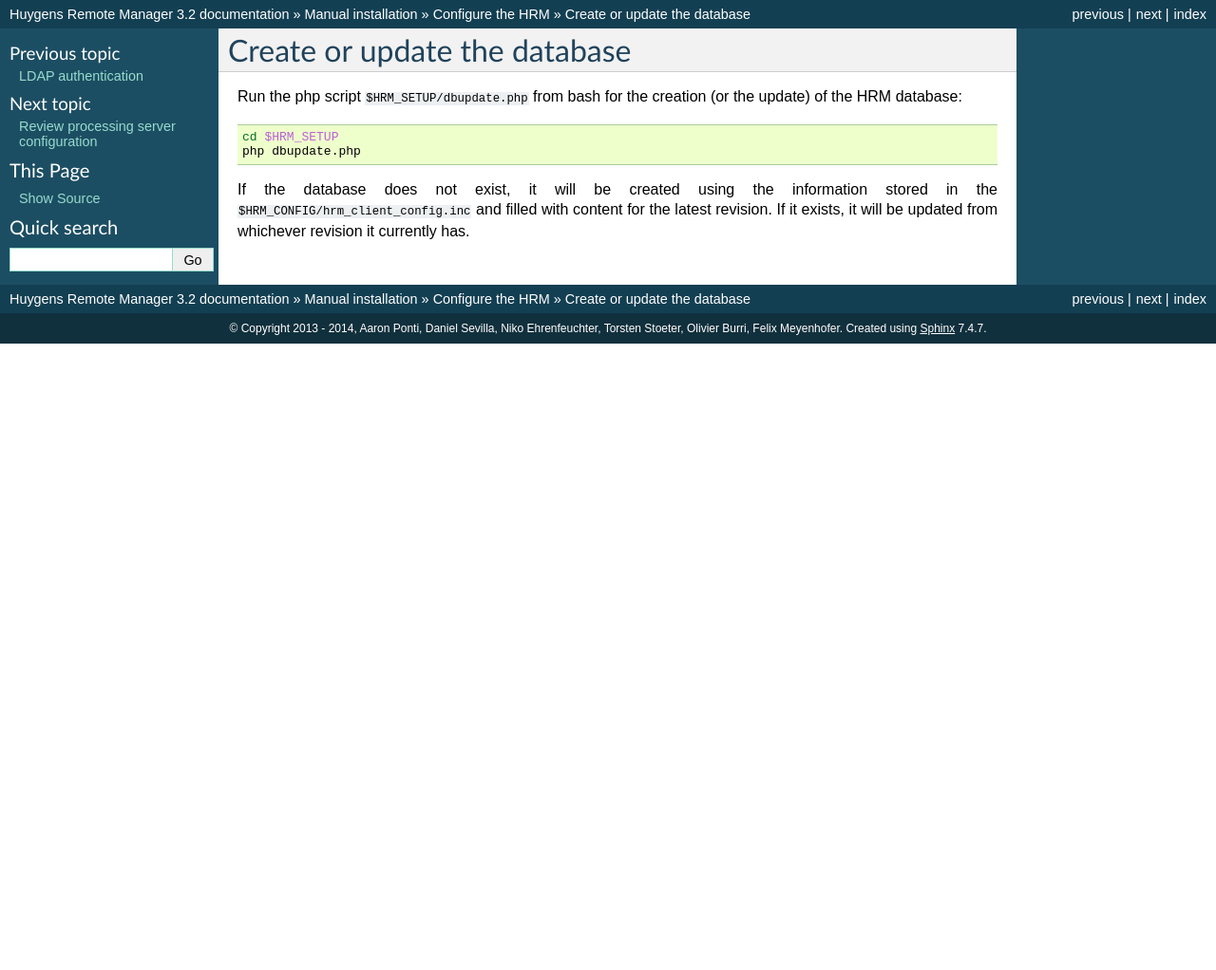
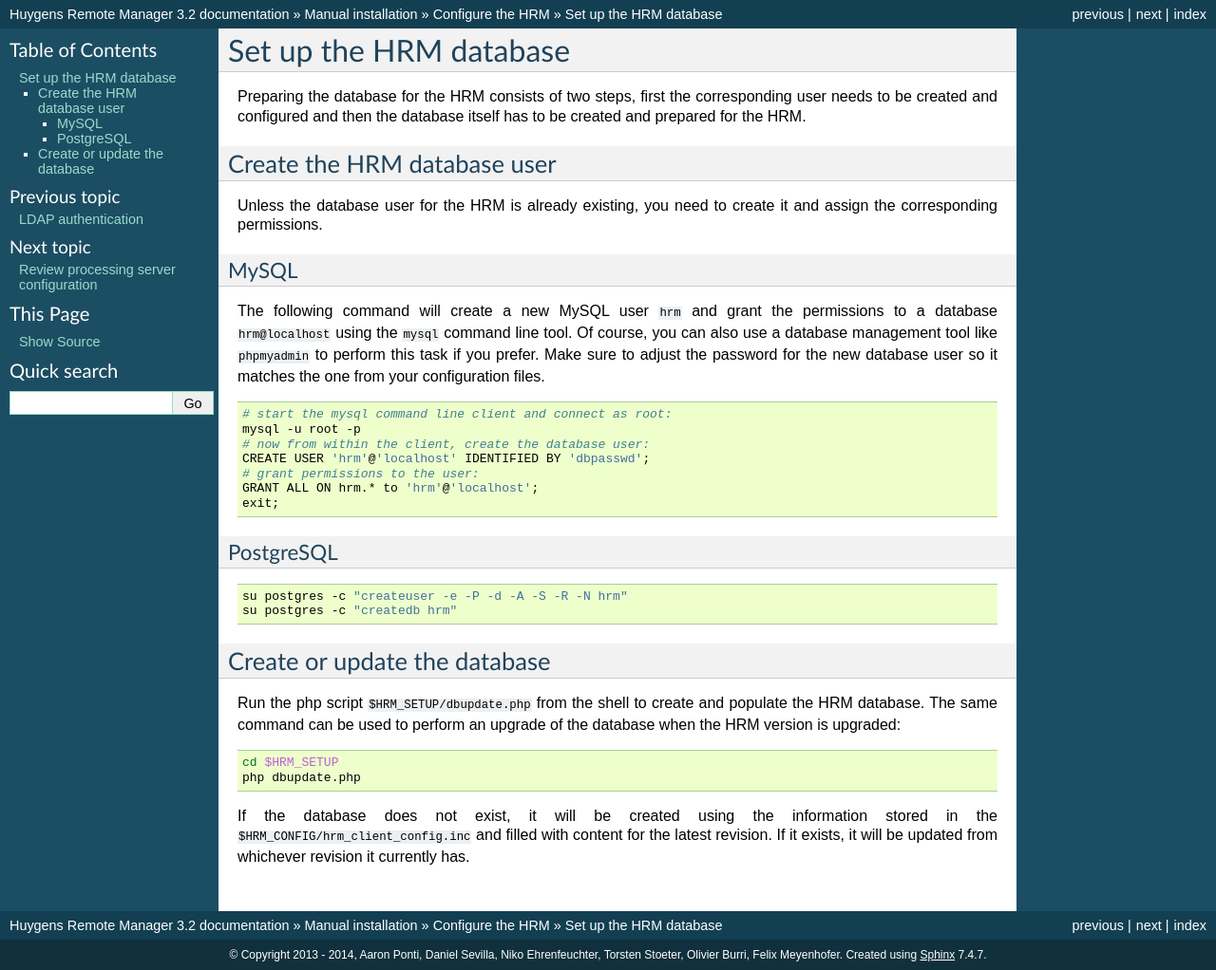
Before and after one commit to aarpon/hrm_docs, a Sphinx documentation site: the page built from docs/create_database.rst, in a window 1280 px wide. Shown: the whole page at 95% size. Built offline with Sphinx 7.4.7, drawn with Linux system fonts in a browser that asks for light colours; before the commit the page ends 900 px from its top, so only the background shows below that.

Commit message:
Add instructions how to configure the DB.
refs #324

```diff
--- a/docs/create_database.rst
+++ b/docs/create_database.rst
@@ -3,13 +3,59 @@
 .. toctree::
    :maxdepth: 3
 
+.. _`configure-database`:
+
+***********************
+Set up the HRM database
+***********************
+
+Preparing the database for the HRM consists of two steps, first the
+corresponding user needs to be created and configured and then the database
+itself has to be created and prepared for the HRM.
+
+Create the HRM database user
+============================
+
+Unless the database user for the HRM is already existing, you need to create it
+and assign the corresponding permissions.
+
+MySQL
+-----
+
+The following command will create a new MySQL user ``hrm`` and grant the
+permissions to a database ``hrm@localhost`` using the ``mysql`` command line
+tool. Of course, you can also use a database management tool like
+``phpmyadmin`` to perform this task if you prefer. Make sure to adjust the
+password for the new database user so it matches the one from your
+configuration files.
+
+.. code-block:: sh
+
+    # start the mysql command line client and connect as root:
+    mysql -u root -p
+    # now from within the client, create the database user:
+    CREATE USER 'hrm'@'localhost' IDENTIFIED BY 'dbpasswd';
+    # grant permissions to the user:
+    GRANT ALL ON hrm.* to 'hrm'@'localhost';
+    exit;
+
+PostgreSQL
+----------
+
+.. code-block:: sh
+
+    su postgres -c "createuser -e -P -d -A -S -R -N hrm"
+    su postgres -c "createdb hrm"
+
+
 .. _`create-database`:
 
-*****************************
 Create or update the database
-*****************************
+=============================
 
-Run the php script ``$HRM_SETUP/dbupdate.php`` from bash for the creation (or the update) of the HRM database:
+Run the php script ``$HRM_SETUP/dbupdate.php`` from the shell to create and
+populate the HRM database. The same command can be used to perform an upgrade
+of the database when the HRM version is upgraded:
 
 .. code-block:: sh
 
```
